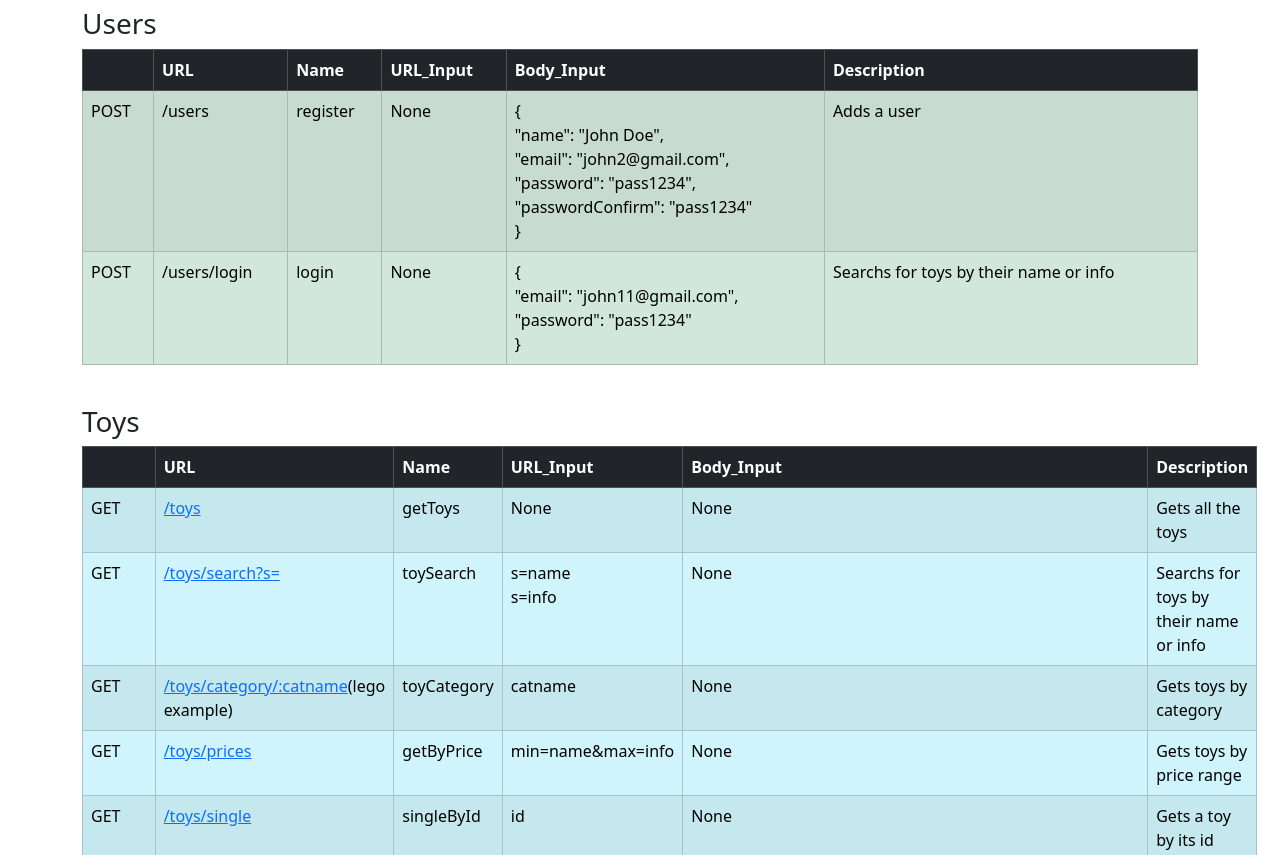
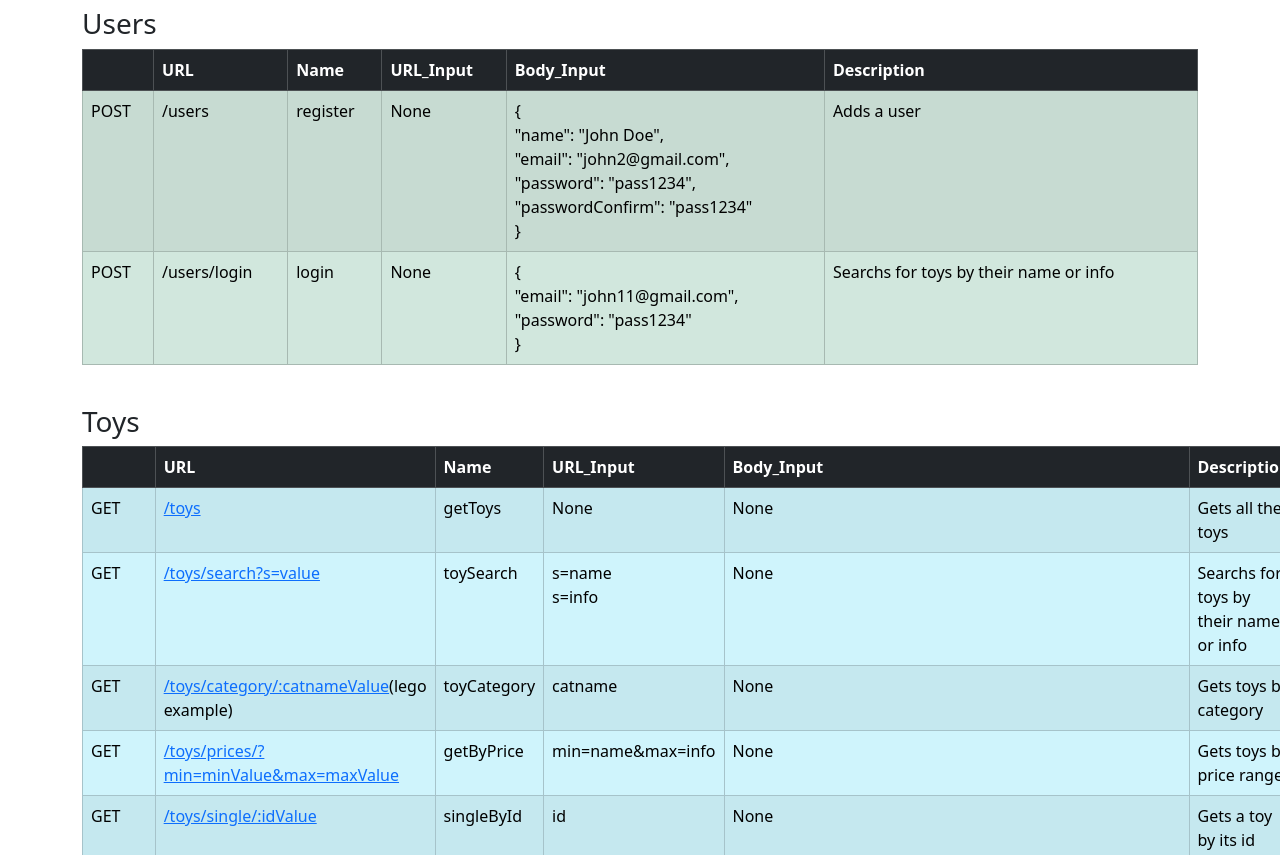
Before and after one commit to ElianaGrajower/toy_users_nodejs, a website: page public/index.html in a window 1280 px wide. Shown: the part 97-952 px from the top of the page. Drawn offline with nearby package versions, Linux system fonts and the light colour scheme.

Commit message:
fixed documantation

```diff
--- a/public/index.html
+++ b/public/index.html
@@ -76,7 +76,7 @@
                 </tr>
                 <tr>
                     <td>GET</td>
-                    <td><a href="http://localhost:3000/api/v1/toys/search?s=wooden blocks for kids ages 4-99">/toys/search?s=</a></td>
+                    <td><a href="http://localhost:3000/api/v1/toys/search?s=wooden blocks for kids ages 4-99">/toys/search?s=value</a></td>
                     <td>toySearch</td>
                     <td>s=name<br>s=info</td>
                     <td>None</td>
@@ -84,7 +84,7 @@
                 </tr>
                 <tr>
                     <td>GET</td>
-                    <td><a href="http://localhost:3000/api/v1/toys/category/lego">/toys/category/:catname</a>(lego
+                    <td><a href="http://localhost:3000/api/v1/toys/category/lego">/toys/category/:catnameValue</a>(lego
                         example)</td>
                     <td>toyCategory</td>
                     <td>catname</td>
@@ -93,7 +93,7 @@
                 </tr>
                 <tr>
                     <td>GET</td>
-                    <td><a href="http://localhost:3000/api/v1/toys/prices/?min=10&max=40">/toys/prices</a></td>
+                    <td><a href="http://localhost:3000/api/v1/toys/prices/?min=10&max=40">/toys/prices/?min=minValue&max=maxValue</a></td>
                     <td>getByPrice</td>
                     <td>min=name&max=info</td>
                     <td>None</td>
@@ -101,7 +101,7 @@
                 </tr>
                 <tr>
                     <td>GET</td>
-                    <td><a href="http://localhost:3000/api/v1/toys/single/656e4fbf37b44a3991fda629">/toys/single</a></td>
+                    <td><a href="http://localhost:3000/api/v1/toys/single/656e4fbf37b44a3991fda629">/toys/single/:idValue</a></td>
                     <td>singleById</td>
                     <td>id</td>
                     <td>None</td>
```
